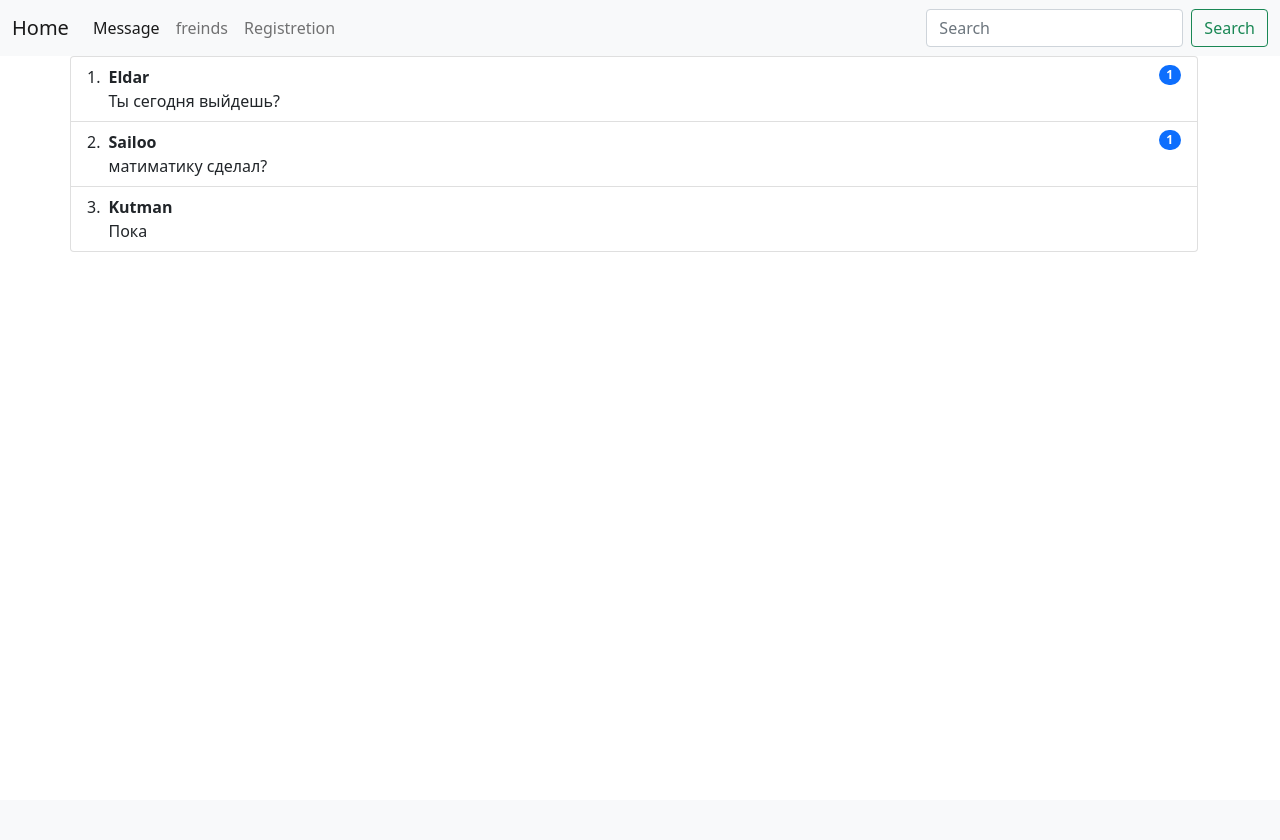
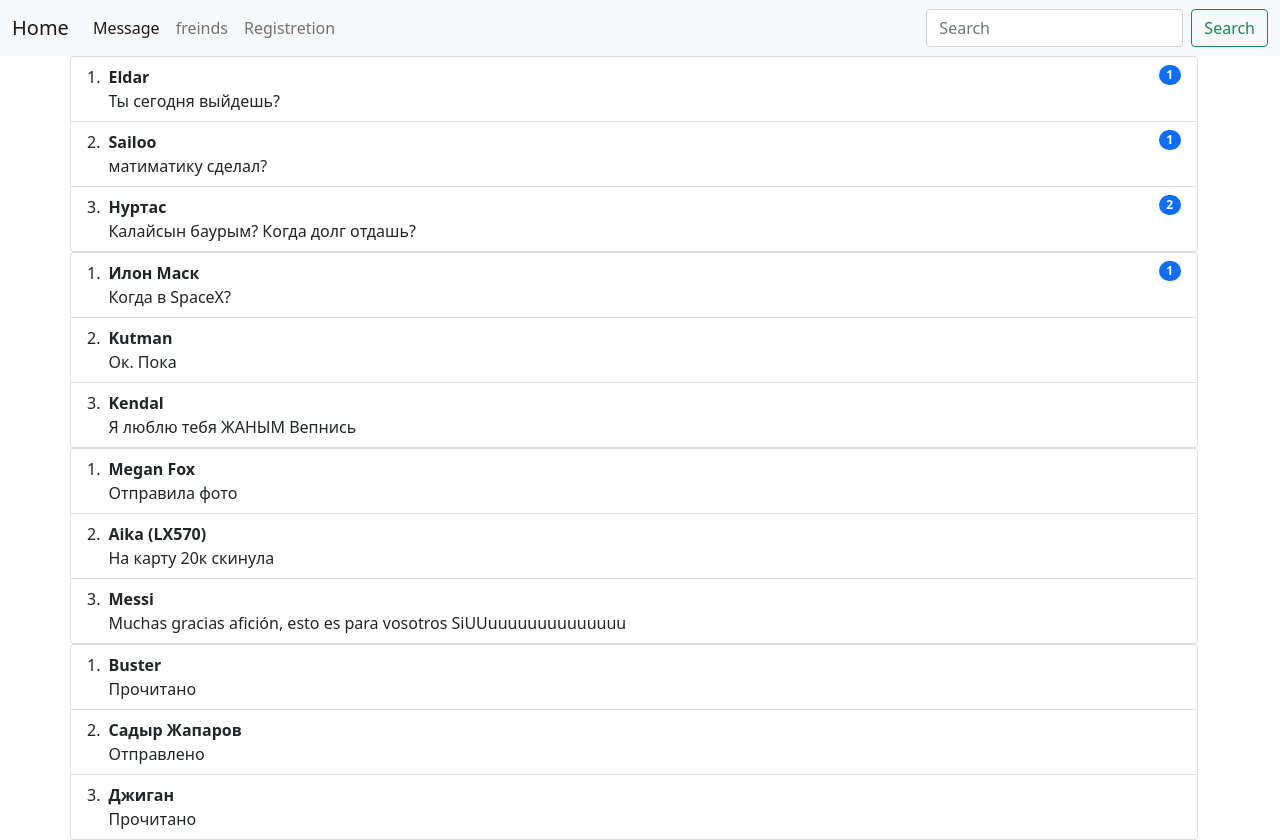
Before and after one commit to nur4ik5/django, a Django app: page /message/ in a window 1280 px wide. Before the commit the page ends 252 px from the top, so only its background shows below. Run offline with Django 3.2, Linux system fonts and the light colour scheme; some libraries are stand-ins or nearby versions.

Commit message:
Исправил ошибки

```diff
--- a/posts/templates/posts/base.html
+++ b/posts/templates/posts/base.html
@@ -2,7 +2,7 @@
 <!DOCTYPE html>
 <html>
 <head>
-  <title></title>
+  <body>
     <meta charset="utf-8">
     <meta name="viewport" content="width=device-width, initial-scale=1">
     <meta name="description" content="">
@@ -10,14 +10,12 @@
     <meta name="generator" content="Hugo 0.88.1">
     <meta name="theme-color" content="#7952b3">
     <title>Album example · Bootstrap v5.1</title>
-
-    <link href={% static 'posts/css/bootstrap.min.css'%}"https://cdn.jsdelivr.net/npm/bootstrap@5.1.3/dist/css/bootstrap.min.css" rel="stylesheet" integrity="sha384-1BmE4kWBq78iYhFldvKuhfTAU6auU8tT94WrHftjDbrCEXSU1oBoqyl2QvZ6jIW3" crossorigin="anonymous">
+    <link href="{% static 'posts/css/bootstrap.min.css' %}" rel="stylesheet" integrity="sha384-1BmE4kWBq78iYhFldvKuhfTAU6auU8tT94WrHftjDbrCEXSU1oBoqyl2QvZ6jIW3" crossorigin="anonymous">
     <link rel="canonical" href="https://getbootstrap.com/docs/5.1/examples/album/">
     <link href="https://cdn.jsdelivr.net/npm/bootstrap@5.1.3/dist/css/bootstrap.min.css" rel="stylesheet" integrity="sha384-1BmE4kWBq78iYhFldvKuhfTAU6auU8tT94WrHftjDbrCEXSU1oBoqyl2QvZ6jIW3" crossorigin="anonymous">
   </body>
        <!-- Bootstrap core CSS -->
     <link href="/docs/5.1/dist/css/bootstrap.min.css" rel="stylesheet" integrity="sha384-1BmE4kWBq78iYhFldvKuhfTAU6auU8tT94WrHftjDbrCEXSU1oBoqyl2QvZ6jIW3" crossorigin="anonymous">
-
         <!-- Favicons -->
     <link rel="apple-touch-icon" href="/docs/5.1/assets/img/favicons/apple-touch-icon.png" sizes="180x180">
     <link rel="icon" href="/docs/5.1/assets/img/favicons/favicon-32x32.png" sizes="32x32" type="image/png">
@@ -41,11 +39,8 @@
           }
         }
       </style>
-
-
 </head>
 <body>
-
   <header>
     <nav class="navbar navbar-expand-lg navbar-light bg-light">
       <div class="container-fluid">
@@ -77,6 +72,6 @@
 {% block content%}
 {% endblock content%}
 
-  <script src="{% static 'posts/js/bootstrap.bundle.min.js' %}""https://cdn.jsdelivr.net/npm/bootstrap@5.1.3/dist/js/bootstrap.bundle.min.js" integrity="sha384-ka7Sk0Gln4gmtz2MlQnikT1wXgYsOg+OMhuP+IlRH9sENBO0LRn5q+8nbTov4+1p" crossorigin="anonymous"></script>
+  <script src="{% static 'posts/js/bootstrap.bundle.min.js' %}" https://cdn.jsdelivr.net/npm/bootstrap@5.1.3/dist/js/bootstrap.bundle.min.js integrity" ="sha384-ka7Sk0Gln4gmtz2MlQnikT1wXgYsOg+OMhuP+IlRH9sENBO0LRn5q+8nbTov4+1p" crossorigin="anonymous"></script>
 </body>
 </html>
--- a/posts/templates/posts/message.html
+++ b/posts/templates/posts/message.html
@@ -19,12 +19,84 @@
          </li>
          <li class="list-group-item d-flex justify-content-between align-items-start">
             <div class="ms-2 me-auto">
-               <div class="fw-bold">Kutman</div>
-               Пока
+               <div class="fw-bold">Нуртас</div>
+               Калайсын баурым?
+               Когда долг отдашь?
             </div>
-            <span class="badge bg-primary rounded-pill"></span>
+            <span class="badge bg-primary rounded-pill">2</span>
          </li>
       </ol>
+<ol class="list-group list-group-numbered">
+  <li class="list-group-item d-flex justify-content-between align-items-start">
+    <div class="ms-2 me-auto">
+      <div class="fw-bold">Илон Маск</div>
+      Когда в SpaceX?
+    </div>
+    <span class="badge bg-primary rounded-pill">1</span>
+  </li>
+  <li class="list-group-item d-flex justify-content-between align-items-start">
+    <div class="ms-2 me-auto">
+      <div class="fw-bold">Kutman</div>
+      Ок. Пока
+    </div>
+    <span class="badge bg-primary rounded-pill"></span>
+  </li>
+  <li class="list-group-item d-flex justify-content-between align-items-start">
+    <div class="ms-2 me-auto">
+      <div class="fw-bold">Kendal</div>
+      Я люблю тебя ЖАНЫМ
+      Вепнись
+    </div>
+    <span class="badge bg-primary rounded-pill"></span>
+  </li>
+</ol>
+<ol class="list-group list-group-numbered">
+  <li class="list-group-item d-flex justify-content-between align-items-start">
+    <div class="ms-2 me-auto">
+      <div class="fw-bold">Megan Fox</div>
+      Отправила фото
+    </div>
+    <span class="badge bg-primary rounded-pill"></span>
+  </li>
+  <li class="list-group-item d-flex justify-content-between align-items-start">
+    <div class="ms-2 me-auto">
+      <div class="fw-bold">Aika (LX570)</div>
+      На карту 20к скинула
+    </div>
+    <span class="badge bg-primary rounded-pill"></span>
+  </li>
+  <li class="list-group-item d-flex justify-content-between align-items-start">
+    <div class="ms-2 me-auto">
+      <div class="fw-bold">Messi</div>
+      Muchas gracias afición, esto es para vosotros SiUUuuuuuuuuuuuuuu
+    </div>
+    <span class="badge bg-primary rounded-pill"></span>
+  </li>
+</ol>
+<ol class="list-group list-group-numbered">
+  <li class="list-group-item d-flex justify-content-between align-items-start">
+    <div class="ms-2 me-auto">
+      <div class="fw-bold">Buster</div>
+      Прочитано
+    </div>
+    <span class="badge bg-primary rounded-pill"></span>
+  </li>
+  <li class="list-group-item d-flex justify-content-between align-items-start">
+    <div class="ms-2 me-auto">
+      <div class="fw-bold">Садыр Жапаров</div>
+      Отправлено
+    </div>
+    <span class="badge bg-primary rounded-pill"></span>
+  </li>
+  <li class="list-group-item d-flex justify-content-between align-items-start">
+    <div class="ms-2 me-auto">
+      <div class="fw-bold">Джиган</div>
+      Прочитано
+    </div>
+    <span class="badge bg-primary rounded-pill"></span>
+  </li>
+</ol>
    </div>
 </div>
+
 {% endblock %}
--- a/posts/templates/posts/user_list.html
+++ b/posts/templates/posts/user_list.html
@@ -50,11 +50,11 @@
             </tr>
          </tbody>
       </table>
-</div>
             <svg xmlns="http://www.w3.org/2000/svg" width="16" height="16" fill="currentColor" class="bi bi-trash" viewBox="0 0 16 16">
                <path d="M5.5 5.5A.5.5 0 0 1 6 6v6a.5.5 0 0 1-1 0V6a.5.5 0 0 1 .5-.5zm2.5 0a.5.5 0 0 1 .5.5v6a.5.5 0 0 1-1 0V6a.5.5 0 0 1 .5-.5zm3 .5a.5.5 0 0 0-1 0v6a.5.5 0 0 0 1 0V6z"/>
                <path fill-rule="evenodd" d="M14.5 3a1 1 0 0 1-1 1H13v9a2 2 0 0 1-2 2H5a2 2 0 0 1-2-2V4h-.5a1 1 0 0 1-1-1V2a1 1 0 0 1 1-1H6a1 1 0 0 1 1-1h2a1 1 0 0 1 1 1h3.5a1 1 0 0 1 1 1v1zM4.118 4 4 4.059V13a1 1 0 0 0 1 1h6a1 1 0 0 0 1-1V4.059L11.882 4H4.118zM2.5 3V2h11v1h-11z"/>
             </svg>
    </div>
+</div>
 
 {% endblock %}
--- a/posts/views.py
+++ b/posts/views.py
@@ -1,4 +1,5 @@
 from django.shortcuts import render
+
 from django.http import HttpResponse
 
 
@@ -14,3 +15,5 @@ def message(request):
 
 def login(request):
 	return render (request, "posts/login.html")
+
+# Create your views here.
--- /dev/null
+++ b/requirements.txt
@@ -0,0 +1,4 @@
+asgiref==3.4.1
+Django==3.2.9
+pytz==2021.3
+sqlparse==0.4.2
```
Also changed, not shown: posts/templates/posts/index.html (+13 -1 lines). Lines whose indentation alone changed are shown as unchanged.
